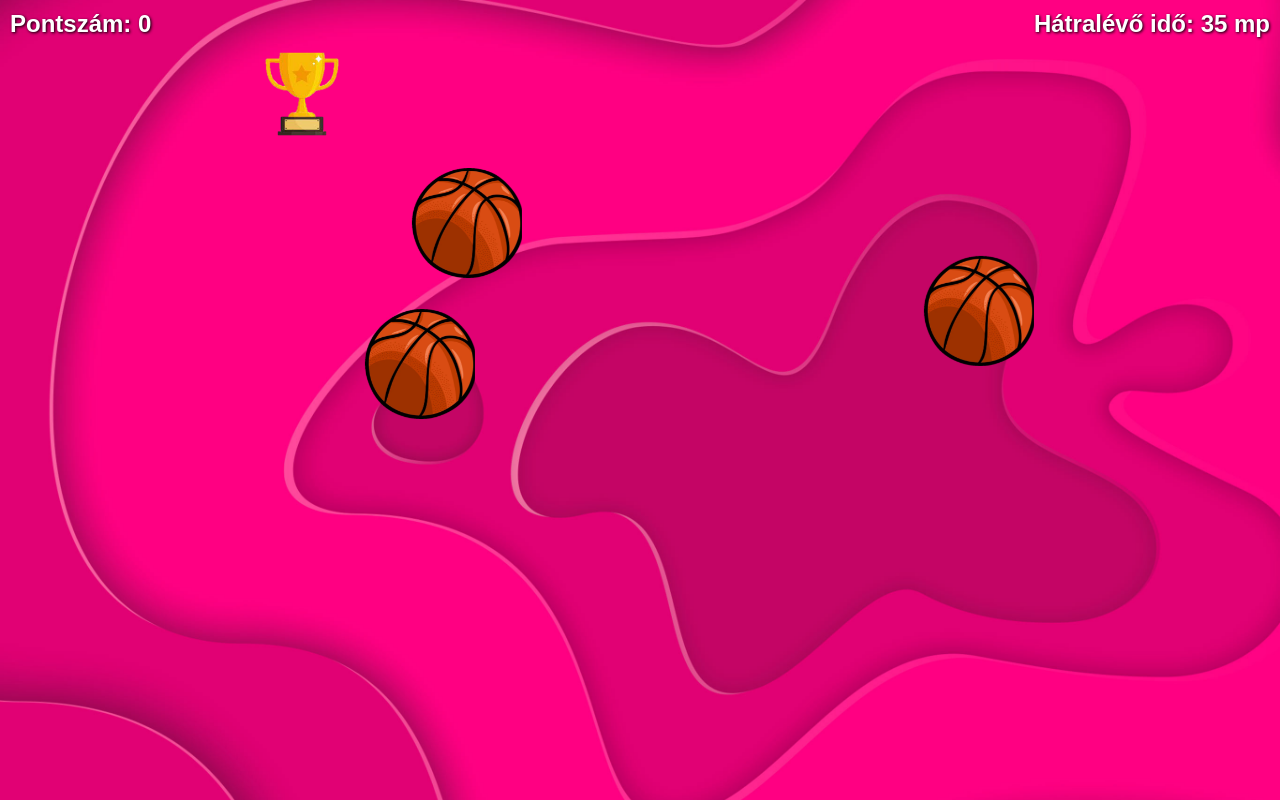
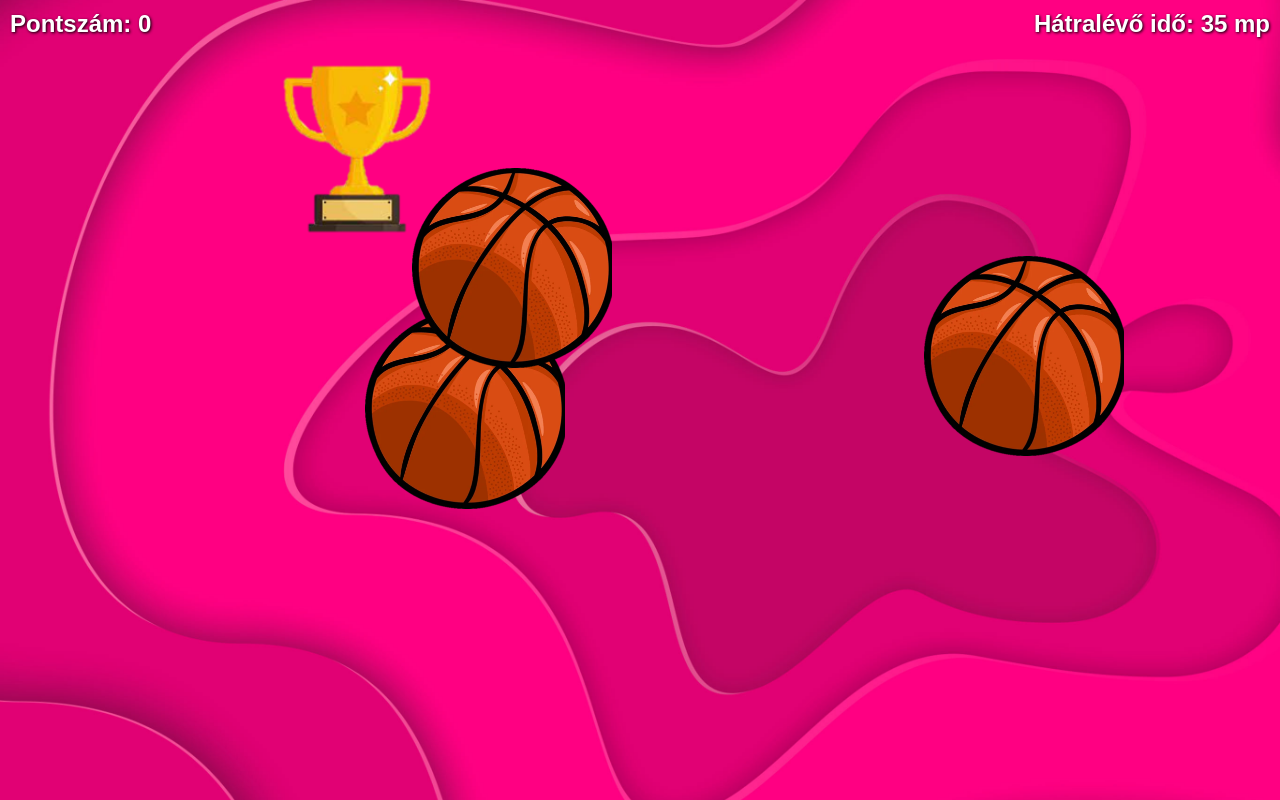
Before and after one commit to Rudas4/jatek, a plain HTML site: page index.html in a window 1280 px wide. Drawn offline with Linux system fonts and the light colour scheme.

Commit message:
index.html

```diff
--- a/index.html
+++ b/index.html
@@ -36,8 +36,8 @@
 
     .basketball {
       position: absolute;
-      width: 110px;
-      height: 110px;
+      width: 200px;
+      height: 200px;
       background-image: url('eec61c9a-a64a-4457-b4f3-708548b81035.png');
       background-size: cover;
       cursor: pointer;
@@ -46,8 +46,8 @@
 
     .cup {
       position: absolute;
-      width: 110px;
-      height: 110px;
+      width: 220px;
+      height: 220px;
       background-image: url('kupa.png');
       background-size: cover;
       cursor: pointer;
```
